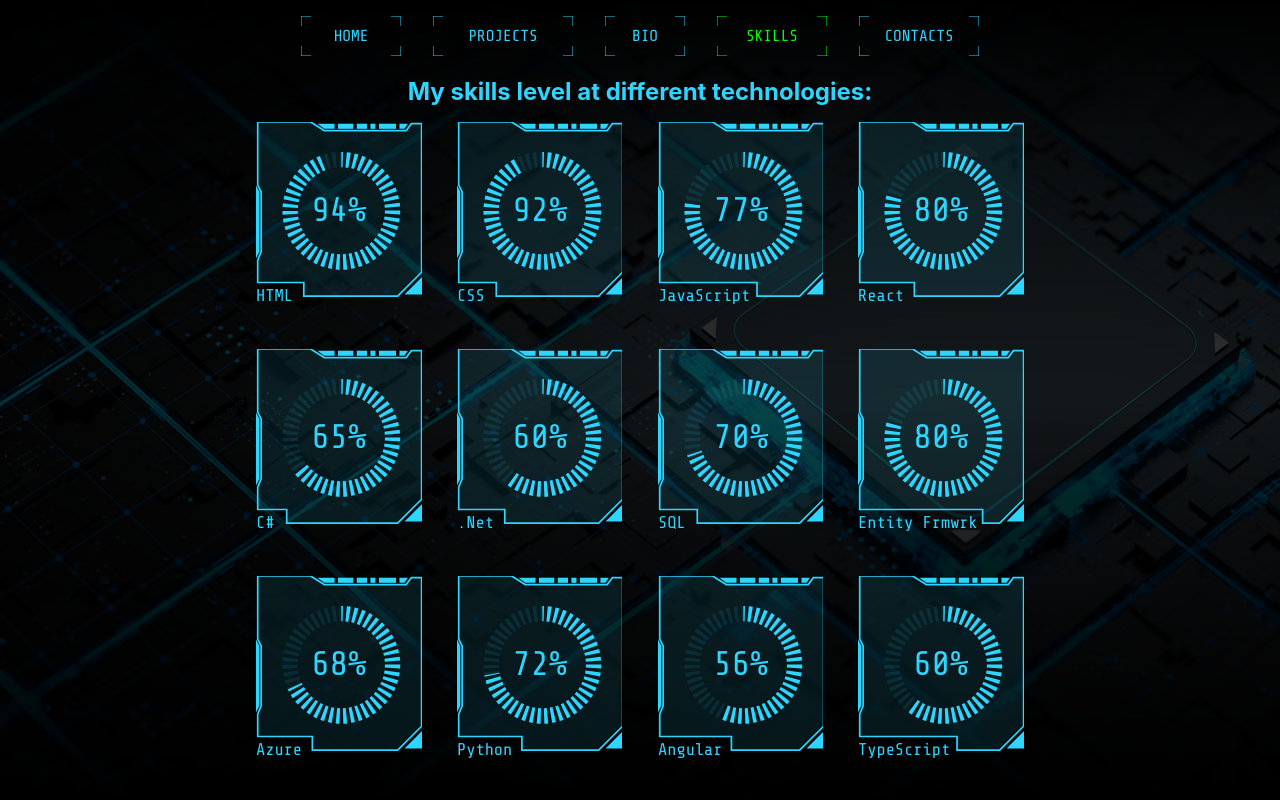
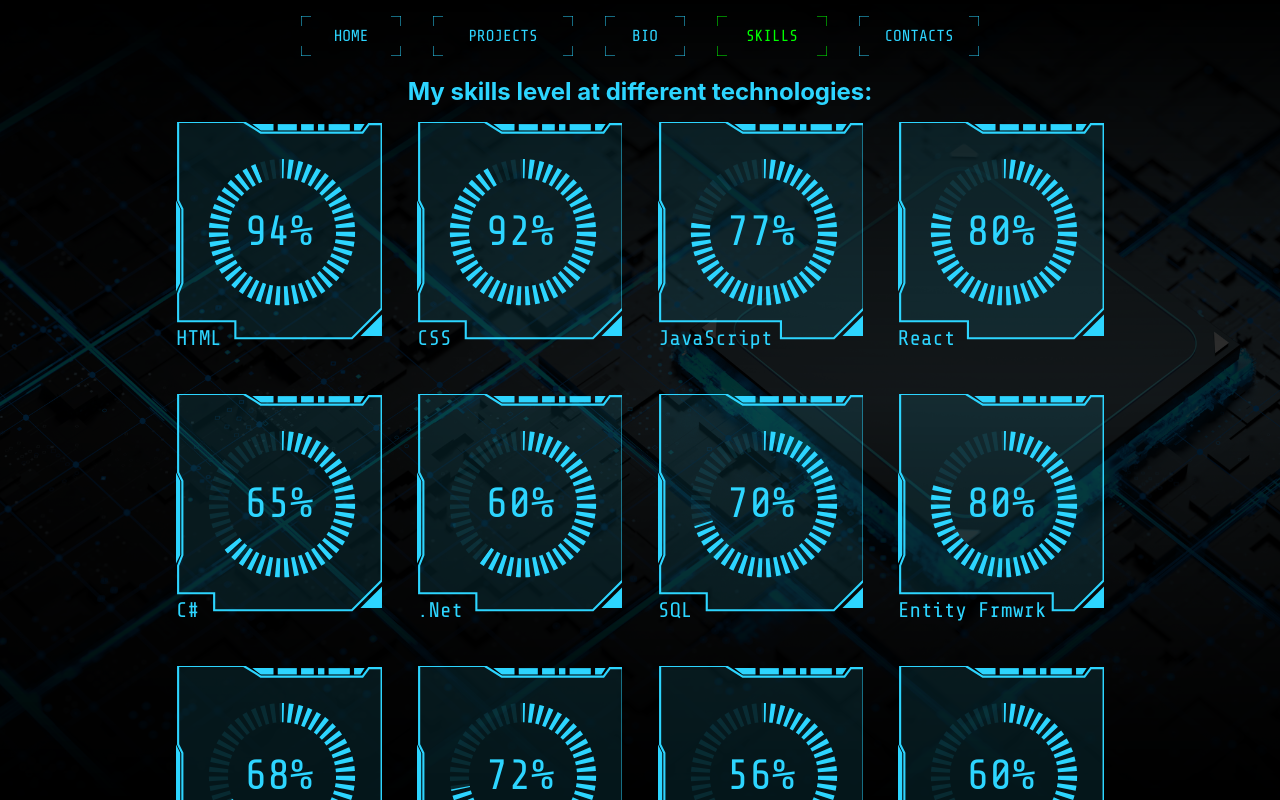
Before and after one commit to Belyayev/portfolio, a React (Create React App) app: page /skills in a window 1280 px wide. Shown: the top 800 px of the page. Built offline with nearby package versions, Linux system fonts and the light colour scheme.

Commit message:
updated css

```diff
--- a/src/App.css
+++ b/src/App.css
@@ -84,7 +84,7 @@ footer {
     grid-template-columns: 1fr 1fr 1fr;
   }
   .small-menu {
-    width: 5rem;
+    width: 4.5rem;
     margin: 1rem;
   }
 }
@@ -96,10 +96,10 @@ footer {
       ". . footer footer footer footer . ." min-content;
   }
   main {
-    width: 50rem;
+    width: 40rem;
   }
   .large-menu {
-    display: block !important;
+    display: block;
   }
   .small-menu {
     display: none;
@@ -108,3 +108,9 @@ footer {
     grid-template-columns: 1fr 1fr 1fr 1fr;
   }
 }
+
+@media screen and (min-width: 1200px) {
+  main {
+    width: 60rem;
+  }
+}
```
